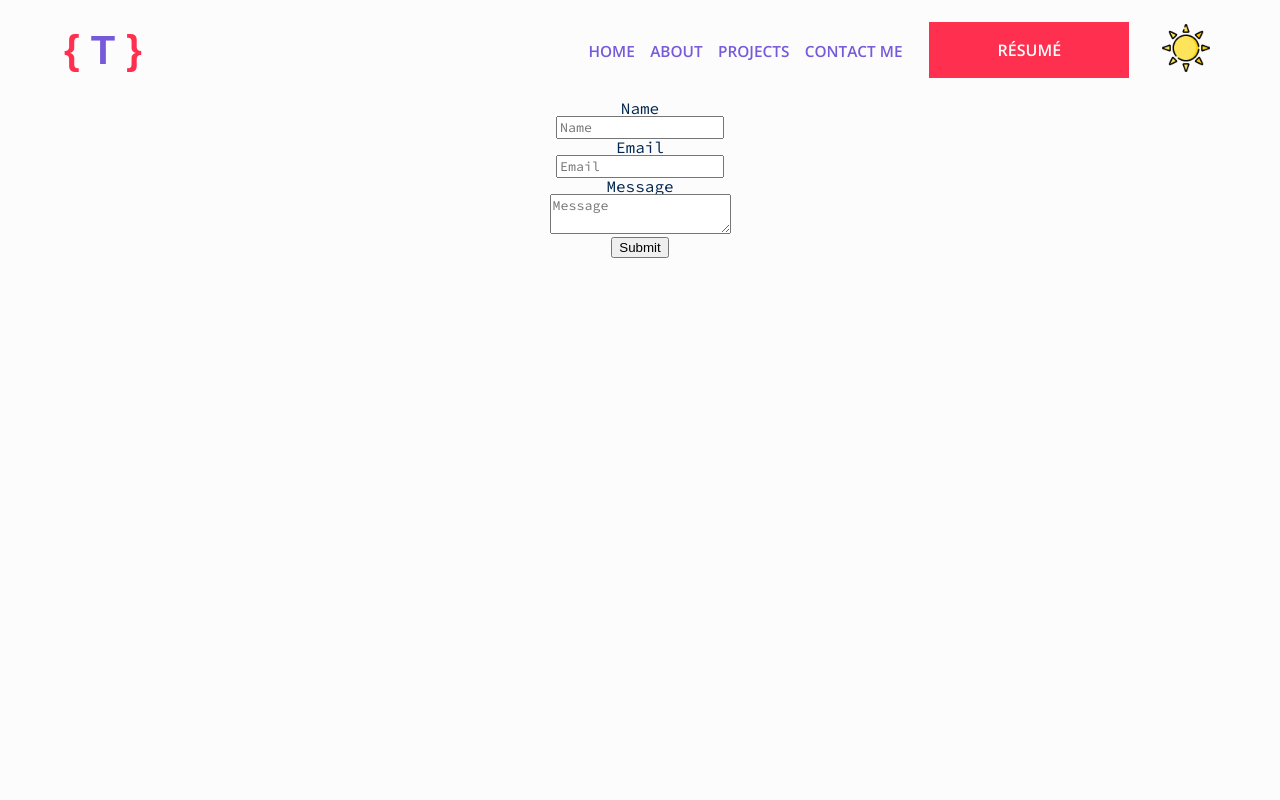
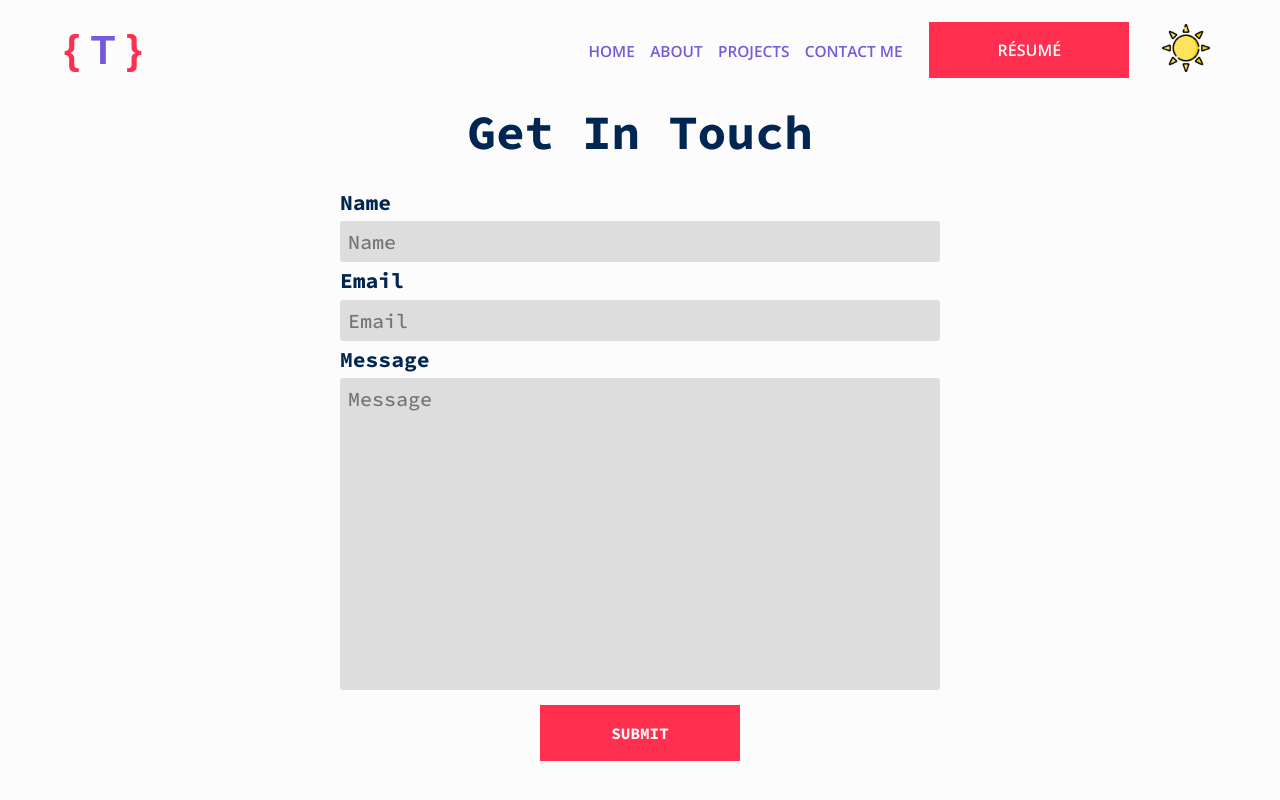
Before and after one commit to tanzeel44/portfolio, a Next.js app: page /contact in a window 1280 px wide. Built offline with nearby package versions, Linux system fonts and the light colour scheme.

Commit message:
first draft done for now... needs more work

```diff
--- a/components/Header/Navbar.jsx
+++ b/components/Header/Navbar.jsx
@@ -59,7 +59,7 @@ export default function Navbar({
   open, setNavOpen, darkMode, toggleDarkMode,
 }) {
   // control when menu animations are on and when they aren't
-  const [animationOff, setAnimationOff] = useState(true);
+  const [animationOff, setAnimationOff] = useState(false);
 
   // pause menu transition and close menu during viewport resizing
   useEffect(() => {
--- a/pages/contact.jsx
+++ b/pages/contact.jsx
@@ -1,23 +1,91 @@
 /* eslint-disable jsx-a11y/label-has-associated-control */
 import styled from 'styled-components';
 import { useState } from 'react';
+import Head from 'next/head';
+
+import Button from '../components/Button';
 
 const ContactMe = styled.div`
   height: 100%;
   width: 100%;
-  font: ${(props) => props.theme.fonts.main}
-  border: 2px solid blueviolet;
+  display: flex;
+  flex-direction: column;
+  align-items: center;
+  justify-content: flex-start;
+  font-family: ${(props) => props.theme.fonts.main};
+
+  & > h1 {
+    text-align: center;
+    padding: 0.5rem;
+    margin-bottom: 1rem;
+    font-size: 2.25rem;
+    @media only screen and (min-width: 768px) {
+      font-size: 3rem;
+    }
+  }
 `;
 
 const Form = styled.form`
+  font-family: inherit;
+  padding: 0.5rem;
+  display: flex;
+  flex-direction: column;
+  align-items: center;
+  justify-content: flex-start;
+  flex: 2;
+
+  .form-group {
     text-align: center;
+    label {
+      font-size: 1.333rem;
+      font-weight: 700;
+    }
+  }
+
+  .message-container {
+    flex: 2;
+    max-height: 360px;
+  }
+
+  textarea {
+    resize: none;
+    height: calc(100% - 3rem);
+  }
 
   label {
     display: block;
+    text-align: left;
+  }
+
+  input,
+  textarea {
+    width: 240px;
+    background-color: #ddd;
+    padding: 8px;
+    font-size: 1.25rem;
+    font-weight: 500;
+    @media only screen and (min-width: 360px) {
+      width: 320px;
+    }
+
+    @media only screen and (min-width: 480px) {
+      width: 400px;
+    }
+
+    @media only screen and (min-width: 768px) {
+      width: 600px;
+    }
   }
 
   label, input, textarea {
     font-family: ${(props) => props.theme.fonts.main};
+    border-radius: 3px;
+    border: none;
+    margin: 0.25rem;
+  }
+
+  button {
+    font-weight: 700;
   }
 `;
 
@@ -39,6 +107,7 @@ export default function contact() {
       message,
     };
 
+    try {
       await fetch('/api/contact', {
         method: 'POST',
         headers: {
@@ -47,10 +116,21 @@ export default function contact() {
         },
         body: JSON.stringify(data),
       });
+    } catch (error) {
+      alert('Unable to Send Mail. Please Try Again.');
+    }
+
+    setName('');
+    setEmail('');
+    setMessage('');
   };
 
   return (
     <ContactMe>
+      <Head>
+        <title>Contact Me</title>
+      </Head>
+      <h1>Get In Touch</h1>
       <Form onSubmit={handleSubmit}>
         <div className="form-group">
           <label htmlFor="name">Name</label>
@@ -60,11 +140,11 @@ export default function contact() {
           <label htmlFor="email">Email</label>
           <input value={email} onChange={(e) => handleChange(e, setEmail)} type="email" name="email" id="email" placeholder="Email" />
         </div>
-        <div className="form-group">
+        <div className="form-group message-container">
           <label htmlFor="message">Message</label>
           <textarea value={message} onChange={(e) => handleChange(e, setMessage)} name="message" id="message" placeholder="Message" />
         </div>
-        <button type="submit">Submit</button>
+        <Button type="submit">Submit</Button>
       </Form>
     </ContactMe>
   );
```
Also changed, not shown: pages/projects.jsx (+35 -0 lines). Lines whose indentation alone changed are shown as unchanged.
